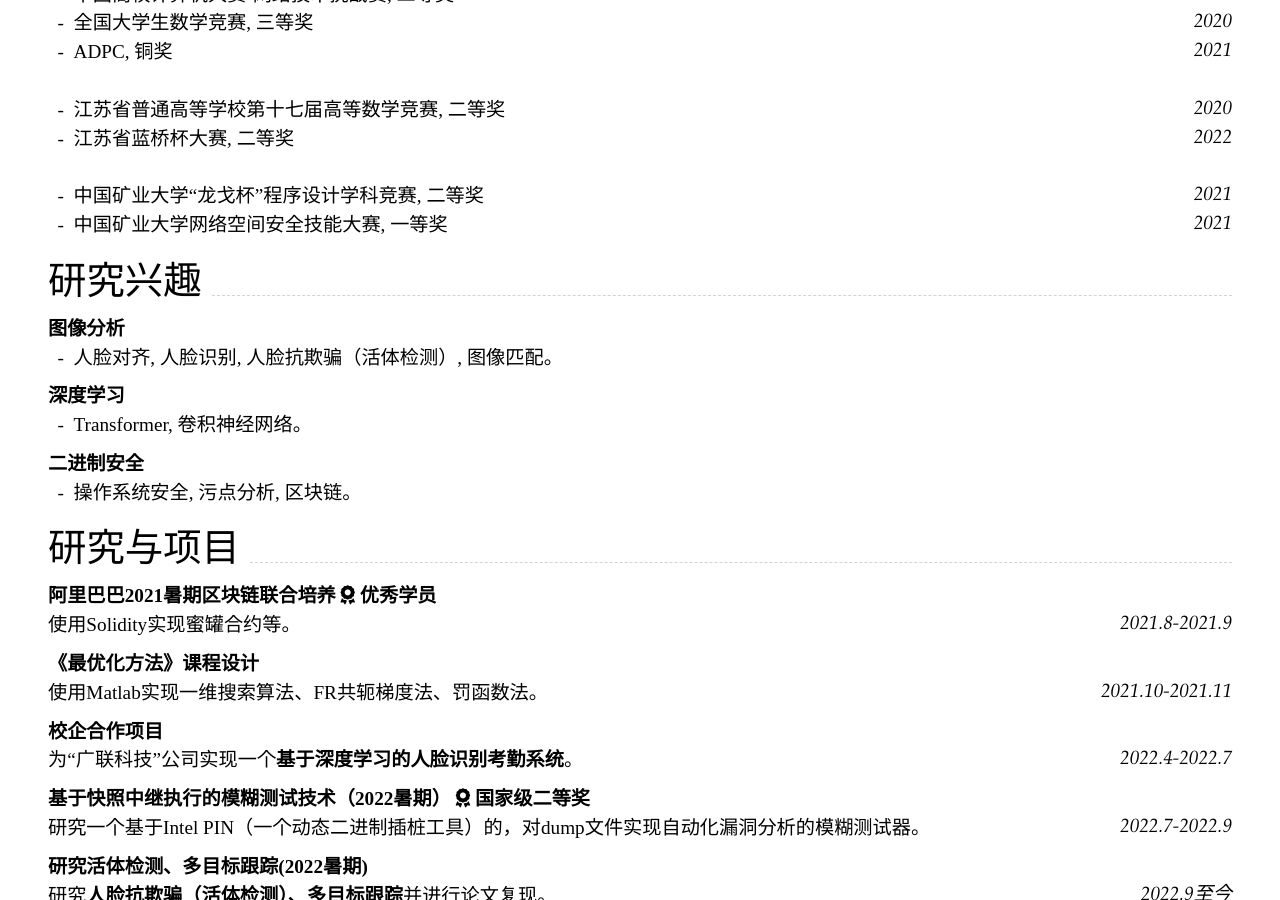
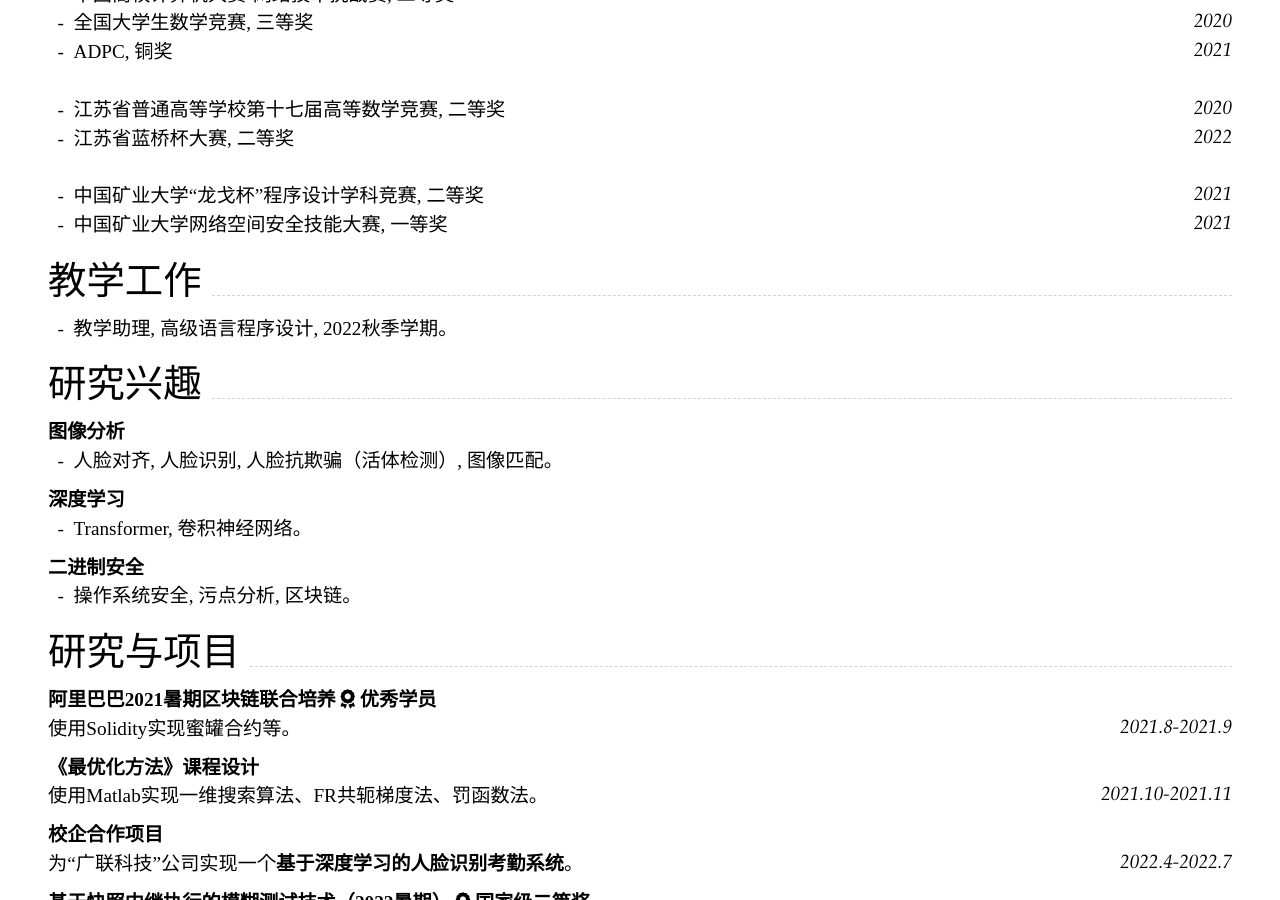
Before and after one commit to WanpengXu/cv-zh, a Jekyll site: the page built from index.md, in a window 1280 px wide and 900 px high, scrolled down 1124 px. Built offline with Jekyll 4.4.1, drawn with Linux system fonts in a browser that asks for light colours; nearby versions of some CDN libraries.

Commit message:
update content

```diff
--- a/index.md
+++ b/index.md
@@ -83,6 +83,9 @@ Supported arguments:
 <br>
 - 中国矿业大学“龙戈杯”程序设计学科竞赛, 二等奖 `2021`<br>
 - 中国矿业大学网络空间安全技能大赛, 一等奖 `2021`<br>
+
+## 教学工作
+- 教学助理, 高级语言程序设计, 2022秋季学期。
 
 ## 研究兴趣
 
```
